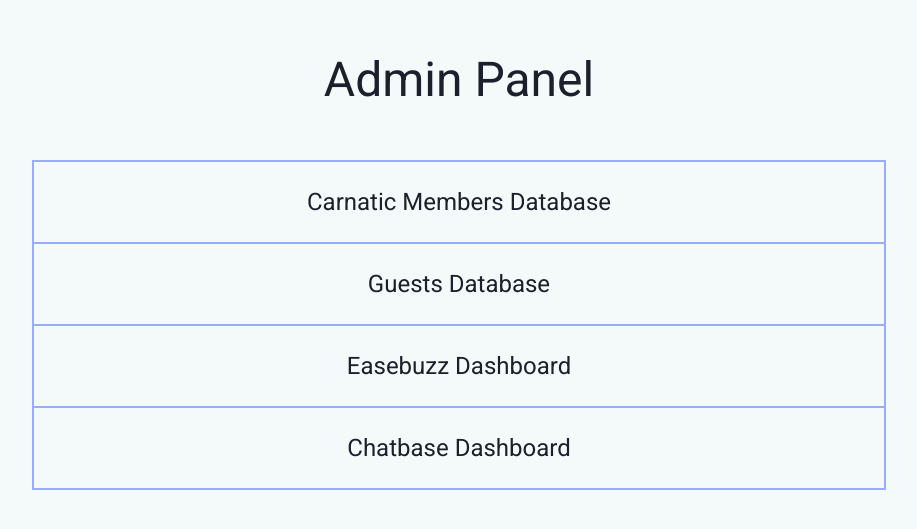
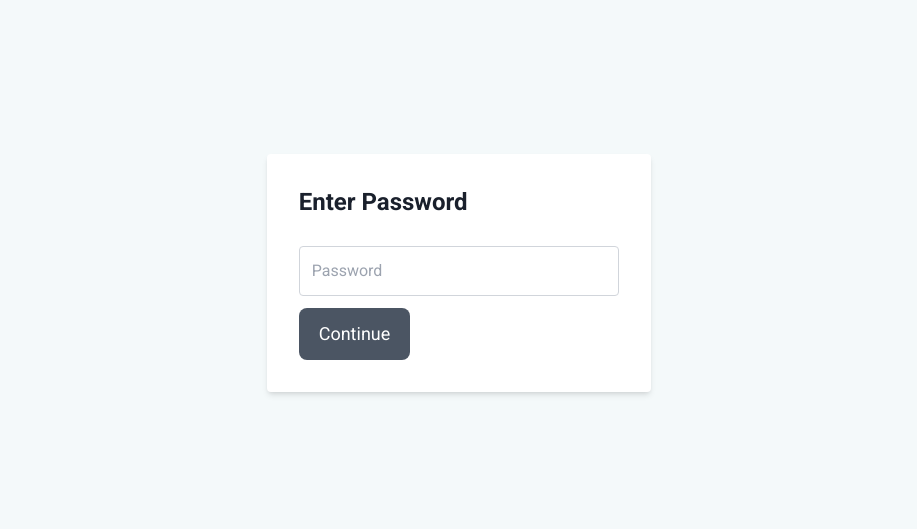
Before and after one commit to Hamjaster/NGO, a React (Vite) app in the folder carnatic-frontend/: page /dashboard in a window 1280 px wide. Shown: the part 127-656 px from the top of the page, without its empty margins (181-1098 px from the left). Built offline with nearby package versions, Linux system fonts and the light colour scheme; a web font is replaced by a local one.

Commit message:
changes - password

```diff
--- a/carnatic-frontend/src/App.jsx
+++ b/carnatic-frontend/src/App.jsx
@@ -16,6 +16,8 @@
 import MembersPanel from './dashboard/MembersPanel'
 import GuestsPanel from './dashboard/GuestsPanel'
 import Transactions from './dashboard/Transactions'
+import RouteWrapper from './dashboard/RouteWrapper'
+import PrivateRoutes from './dashboard/RouteWrapper'
 
 function App() {
 
@@ -35,7 +37,9 @@
         <Route path='/privacy-policy' element={<Privacy />} />
 
         {/* Dashboard Routes */}
-        <Route path='/dashboard' element={<Dashboard />} />
+        <Route element={<PrivateRoutes />}>
+          <Route element={<Dashboard />} path="/dashboard" exact />
+        </Route>
         <Route path='/dashboard/membersDB' element={<MembersPanel />} />
         <Route path='/dashboard/membersDB/member' element={<Transactions />} />
         <Route path='/dashboard/guestsDB' element={<GuestsPanel />} />
--- a/carnatic-frontend/src/dashboard/Dashboard.jsx
+++ b/carnatic-frontend/src/dashboard/Dashboard.jsx
@@ -2,6 +2,7 @@
 
 import React from 'react';
 import { Link } from 'react-router-dom';
+import RouteWrapper from './RouteWrapper';
 
 const Dashboard = () => {
     return (
--- /dev/null
+++ b/carnatic-frontend/src/dashboard/RouteWrapper.jsx
@@ -0,0 +1,54 @@
+import { useState } from 'react'
+import { useEffect } from 'react'
+import { Outlet, Navigate } from 'react-router-dom'
+
+const PrivateRoutes = () => {
+    const [pass, setPass] = useState()
+    const [password, setPassword] = useState('');
+    const [isWrong, setIsWrong] = useState(false)
+
+    const handlePasswordChange = (e) => {
+        setPassword(e.target.value);
+    };
+
+    const go = () => {
+        if (password === "carnatic123") {
+            setIsWrong(true)
+        } else {
+            alert('wrong')
+            setIsWrong(false)
+        }
+    }
+
+    // let auth = { 'token': false }
+
+    return (
+        // pass && pass === "carnatic" ? <Outlet /> : <Navigate to="/" />
+        <>
+            {
+                isWrong ?
+                    <Outlet />
+                    :
+                    <>
+                        <div className="flex items-center justify-center h-screen">
+                            <div className="bg-white p-8 rounded shadow-md space-y-3">
+                                <h2 className="text-2xl font-semibold mb-4">Enter Password</h2>
+                                <input
+                                    type="password"
+                                    className="w-full p-3 border border-gray-300 rounded focus:outline-none focus:border-gray-500"
+                                    placeholder="Password"
+                                    value={password}
+                                    onChange={handlePasswordChange}
+                                />
+                                {/* Add a button or additional logic here */}
+                                <button className='bg-gray-600 text-white px-5 py-3 text-lg hover:bg-gray-900 rounded-lg' onClick={go}>Continue</button>
+                            </div>
+                        </div>
+                    </>
+
+            }
+        </>
+    )
+}
+
+export default PrivateRoutes
```
